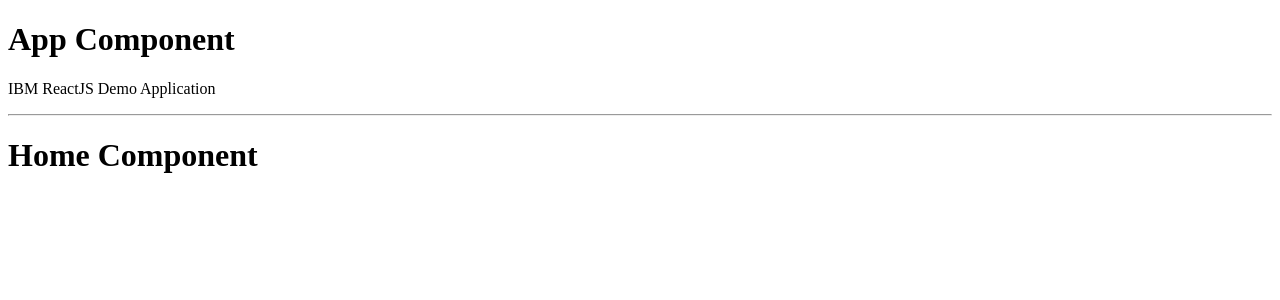
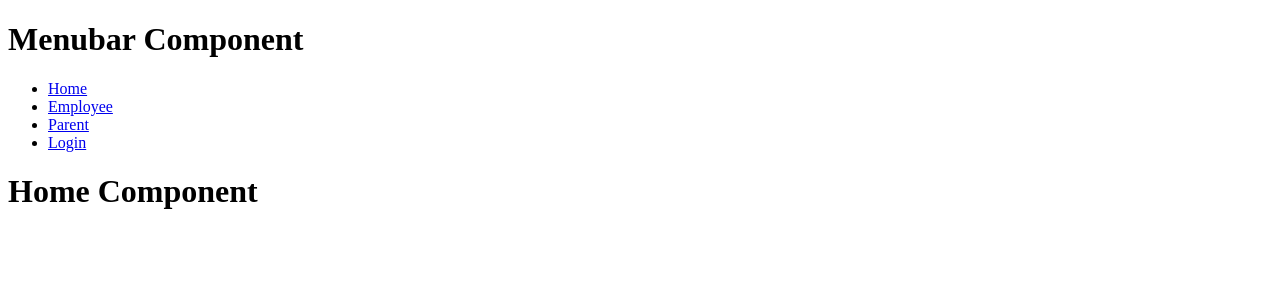
Before and after one commit to vamandeshmukh/ibm-react-demo-april-2024, a React (Create React App) app: page / in a window 1280 px wide. Shown: the top 300 px of the page. Built offline with nearby package versions, Linux system fonts and the light colour scheme.

Commit message:
react-day-2

```diff
--- a/src/App.js
+++ b/src/App.js
@@ -4,9 +4,6 @@ const App = () => {
 
   return (
     <>
-      <h1>App Component</h1>
-      <p>IBM ReactJS Demo Application</p>
-      <hr/>
       <AppRoutes />
     </>
   );
--- a/src/components/AppRoutes.js
+++ b/src/components/AppRoutes.js
@@ -4,22 +4,22 @@ import Parent from "./Parent";
 import Employee from './Employee';
 import Home from "./Home";
 import Page404 from './Page404';
+import Menubar from "./Menubar";
 
 const AppRoutes = () => {
 
     return (
         <>
             <BrowserRouter>
+                <Menubar />
                 <Routes>
-                    <Route path="login" element={<Login />} />
+                    <Route exact path="/" element={<Home />} />
                     <Route path="emp" element={<Employee />} />
                     <Route path="parent" element={<Parent />} />
-                    <Route exact path="/" element={<Home />} />
+                    <Route path="login" element={<Login />} />
                     <Route path="*" element={<Page404 />} />
-
                 </Routes>
             </BrowserRouter>
-
         </>
     );
 };
--- /dev/null
+++ b/src/components/Menubar.js
@@ -0,0 +1,21 @@
+import { Link } from "react-router-dom";
+
+const Menubar = () => {
+
+    return (
+        <>
+            <h1>Menubar Component</h1>
+
+            <ul>
+                <li> <Link to={'/'}>Home</Link> </li>
+                <li> <Link to={'/emp'}>Employee</Link> </li>
+                <li> <Link to={'/parent'}>Parent</Link> </li>
+                <li> <Link to={'/login'}>Login</Link> </li>
+            </ul>
+
+
+        </>
+    );
+};
+
+export default Menubar;
```
